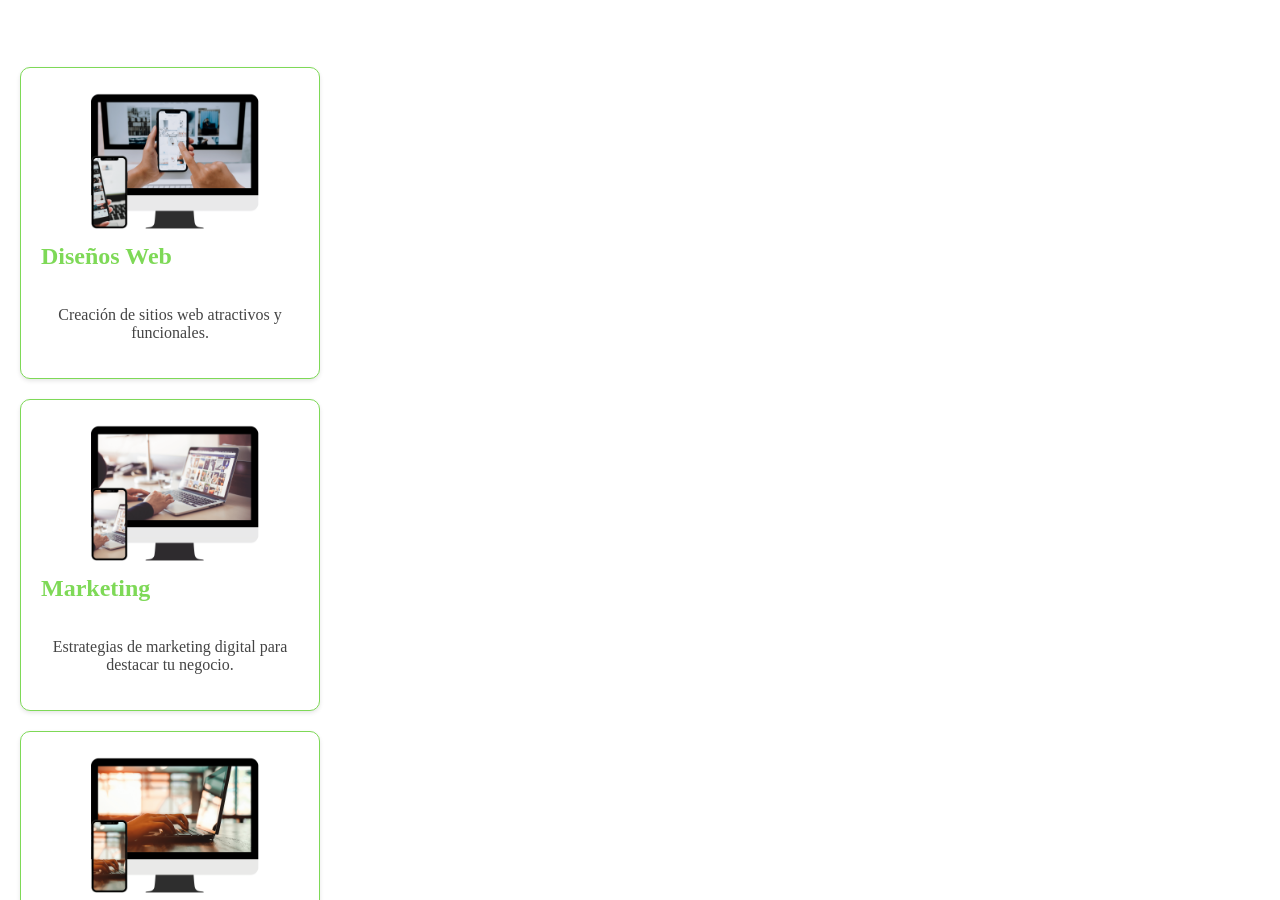
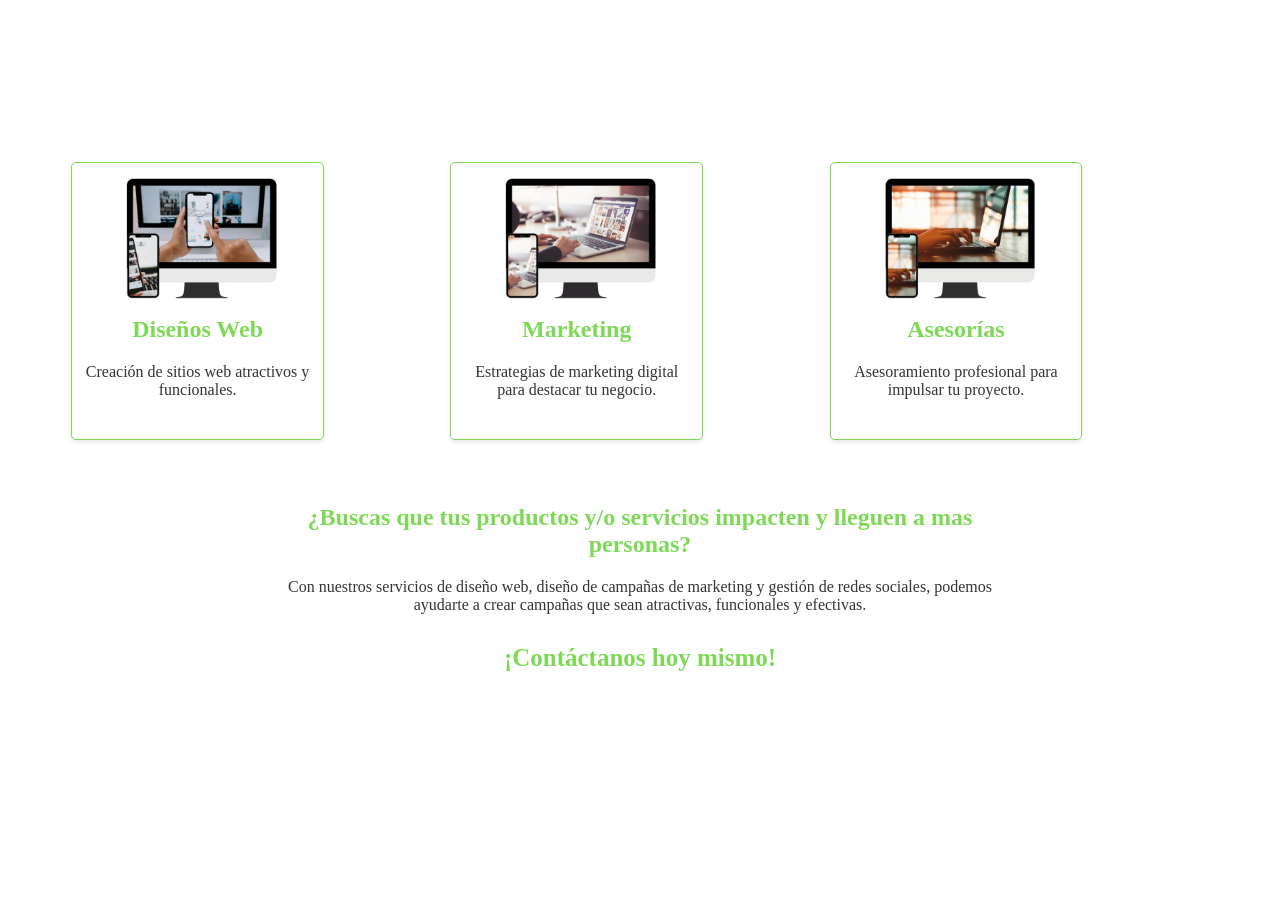
Before and after one commit to matipretz/fullstackoeste, a plain HTML site: page index.html in a window 1280 px wide. Shown: the part 1048-1948 px from the top of the page. Drawn offline with nearby package versions, Linux system fonts and the light colour scheme; a web font is replaced by a local one.

Commit message:
REN RED
Se renombraron etiquetas
Se rediseñaron cards

```diff
--- a/css/estilo.css
+++ b/css/estilo.css
@@ -8,7 +8,6 @@
 
 body {
   font-family: gruppo;
-  margin: 0;
   color: #343434;
 }
 
@@ -30,7 +29,7 @@ nav a {
 }
 
 nav a:hover {
-border-bottom: 1px solid #343434;
+  border-bottom: 1px solid #343434;
   transition-duration: 0.4s;
 }
 
@@ -93,31 +92,36 @@ img {
   display: block;
 }
 
-section {
+section,
+hgroup {
   text-align: center;
   padding: 50px 0;
 }
 
-section h1 {
+section h1,
+hgroup {
   font-size: 45px;
   margin-bottom: 10px;
   color: #7ed957;
 }
 
-section h2 {
+section h2,
+hgroup {
   font-size: 24px;
   color: #7ed957;
   margin-bottom: 20px;
 }
 
-section h3 {
+section h3,
+hgroup {
   font-size: 25px;
   color: #7ed957;
 }
 
-section p {
+section p,
+hgroup {
   font-size: 16px;
-  color: #444;
+  color: #343434;
   margin-bottom: 30px;
 }
 
@@ -133,23 +137,24 @@ section p {
 }
 
 .card {
-  width: 300px;
+  display: block;
+  width: 20%;
+  margin: 5%;
+  float: left;
   background-color: white;
   border: 1px solid #7ed957;
-  display: flex;
-  align-items: flex-start;
   flex-wrap: wrap;
-  border-radius: 10px;
-  margin: 20px;
-  padding: 20px;
+  border-radius: 5px;
+  padding: 10px;
   text-align: center;
+  align-items: center;
   box-shadow: 0 2px 4px rgba(0, 0, 0, 0.1);
-  transition: background-color 0.3s, transform 0.3s;
+  transition: background-color 0.3s, transform 0.4s;
 }
 
 .card:hover {
   background-color: #6ab84c;
-  transform: scale(1.05);
+  transform: scale(1.02);
 }
 
 .card img {
@@ -164,7 +169,17 @@ section p {
 }
 
 .card p {
-  color: #444;
+  color: #343434;
+}
+
+.clearfix:after {
+  content: "";
+  display: block;
+  clear: both;
+}
+
+hgroup {
+  margin: 20%;
 }
 
 footer {
@@ -188,7 +203,6 @@ footer i {
     text-align: center;
   }
 
-
   nav a {
     float: none;
     display: block;
@@ -200,7 +214,6 @@ footer i {
     left: 0;
     transform: none;
     display: block;
-
   }
 
   ul {
@@ -232,6 +245,7 @@ footer i {
     margin-bottom: 20px;
   }
 
+
   footer p {
     font-size: 14px;
   }
--- a/index.html
+++ b/index.html
@@ -21,7 +21,6 @@
 <body>
 
   <nav>
-
     <ul>
       <li><a class="logo active" href="#"><img src="img/Logo.png" alt="Full Stack Oeste" title="Full Stack Oeste"
             width="32px">
@@ -40,8 +39,7 @@
     </p>
   </header>
 
-  <section class="contenedor-carrusel">
-    <div class="carrusel">
+  <section class="carrusel">
     <div class="slide">
       <img src="img/imagen1.png" alt="Imagen 1">
     </div>
@@ -51,10 +49,9 @@
     <div class="slide">
       <img src="img/imagen3.png" alt="Imagen 3">
     </div>
-    </div>
   </section>
 
-
+  <section class="clearfix">
     <article class="card">
       <img src="img/card1.png" alt="Diseños Web">
       <h2>Diseños Web</h2>
@@ -70,13 +67,15 @@
       <h2>Asesorías</h2>
       <p>Asesoramiento profesional para impulsar tu proyecto.</p>
     </article>
+    <section>
 
-  <section>
+      <hgroup>
         <h2>¿Buscas que tus productos y/o servicios impacten y lleguen a mas personas?</h2>
         <p>Con nuestros servicios de diseño web, diseño de campañas de marketing y gestión de redes sociales, podemos
           ayudarte a crear campañas que sean atractivas, funcionales y efectivas.</p>
         <h3>¡Contáctanos hoy mismo!</h3>
-  </section>
+      </hgroup>
+
 
       <footer>
         <p>Seguinos en nuestras redes:</p>
```
Also changed, not shown: 1 other file. Lines whose indentation alone changed are shown as unchanged.
